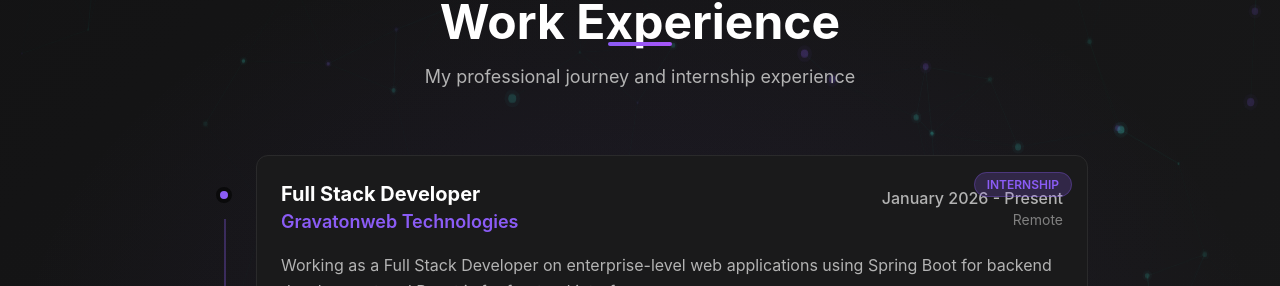
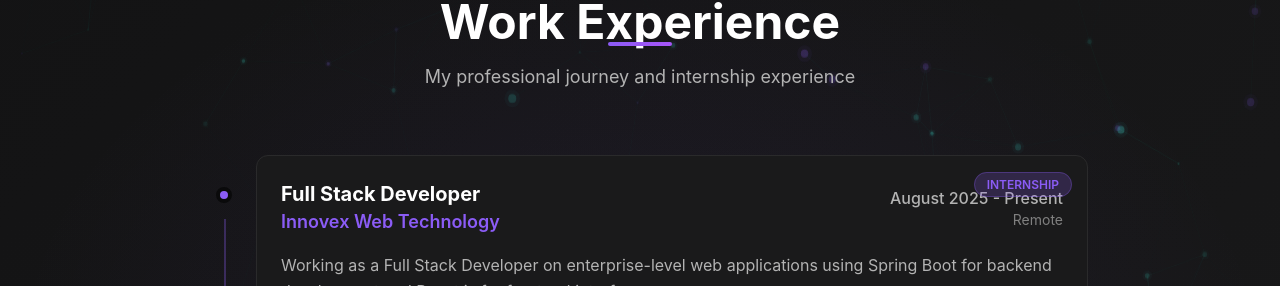
Before and after one commit to Pratikshapandey1609/Portfolio_new, a React (Create React App) app: page / in a window 1280 px wide. Shown: the part 3800-4086 px from the top of the page. Built offline with nearby package versions, Linux system fonts and the light colour scheme.

Commit message:
Update experience - Innovex Web Technology, August 2025 to Present

```diff
--- a/src/components/Experience.js
+++ b/src/components/Experience.js
@@ -30,8 +30,8 @@ const Experience = () => {
   const experiences = [
     {
       title: 'Full Stack Developer',
-      company: 'Gravatonweb Technologies',
-      period: 'January 2026 - Present',
+      company: 'Innovex Web Technology',
+      period: 'August 2025 - Present',
       location: 'Remote',
       description: 'Working as a Full Stack Developer on enterprise-level web applications using Spring Boot for backend development and React.js for frontend interfaces.',
       responsibilities: [
```
